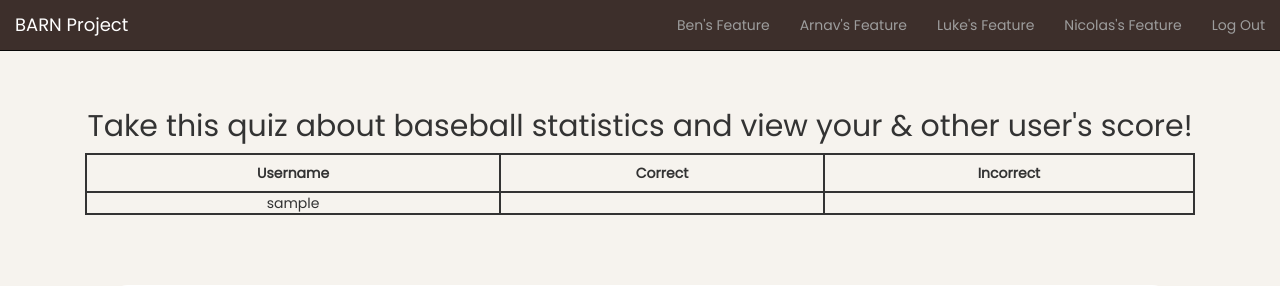
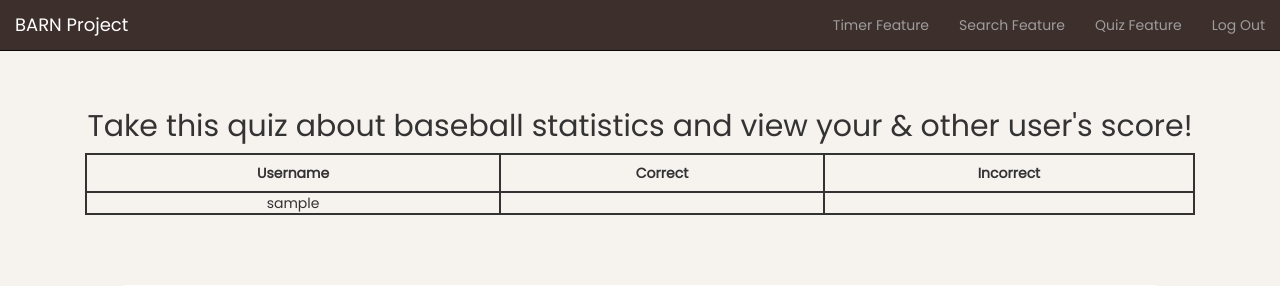
Before and after one commit to rohinsood/barn-project, a Flask app: page /quiz in a window 1280 px wide. Shown: the top 286 px of the page. Run offline with Flask 3, Linux system fonts and the light colour scheme; the visitor is signed in with stand-in values (Sample User, id 1); data comes from the database, SQL or seed files in the repository; data that the repository does not hold is empty; some libraries are stand-ins or nearby versions.

Commit message:
Update quiz.html

```diff
--- a/barn_project/templates/quiz.html
+++ b/barn_project/templates/quiz.html
@@ -26,10 +26,9 @@ Quiz
     </div>
     <div id="navbar" class="navbar-collapse collapse">
       <ul class="nav navbar-nav navbar-right">
-        <li><a href="{{ url_for('timer') }}">Ben's Feature</a></li>
-        <li><a href="#">Arnav's Feature</a></li>
-        <li><a href="{{ url_for('search') }}">Luke's Feature</a></li>
-        <li><a href="{{ url_for('quiz') }}">Nicolas's Feature</a></li>
+        <li><a href="{{ url_for('timer') }}">Timer Feature</a></li>
+        <li><a href="{{ url_for('search') }}">Search Feature</a></li>
+        <li><a href="{{ url_for('quiz') }}">Quiz Feature</a></li>
         <li><a href="{{ url_for('logout') }}">Log Out</a></li>
       </ul>
     </div>
```
